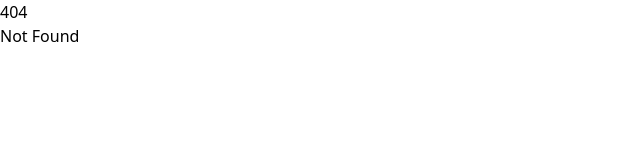
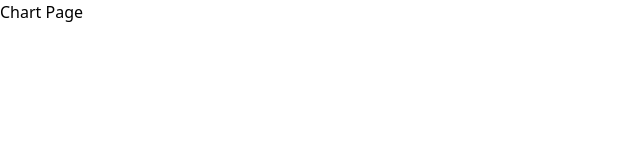
Before and after one commit to 10Sadique/softwrd-task, a SvelteKit app: page /chart in a window 1280 px wide. Before the commit this address had no page. Shown: the top 160 px of the page, without its empty margins (0-640 px from the left). Built offline with nearby package versions, Linux system fonts and the light colour scheme.

Commit message:
chart route created

```diff
--- /dev/null
+++ b/src/routes/chart/+page.svelte
@@ -0,0 +1,3 @@
+<div>
+	<h1>Chart Page</h1>
+</div>
```
